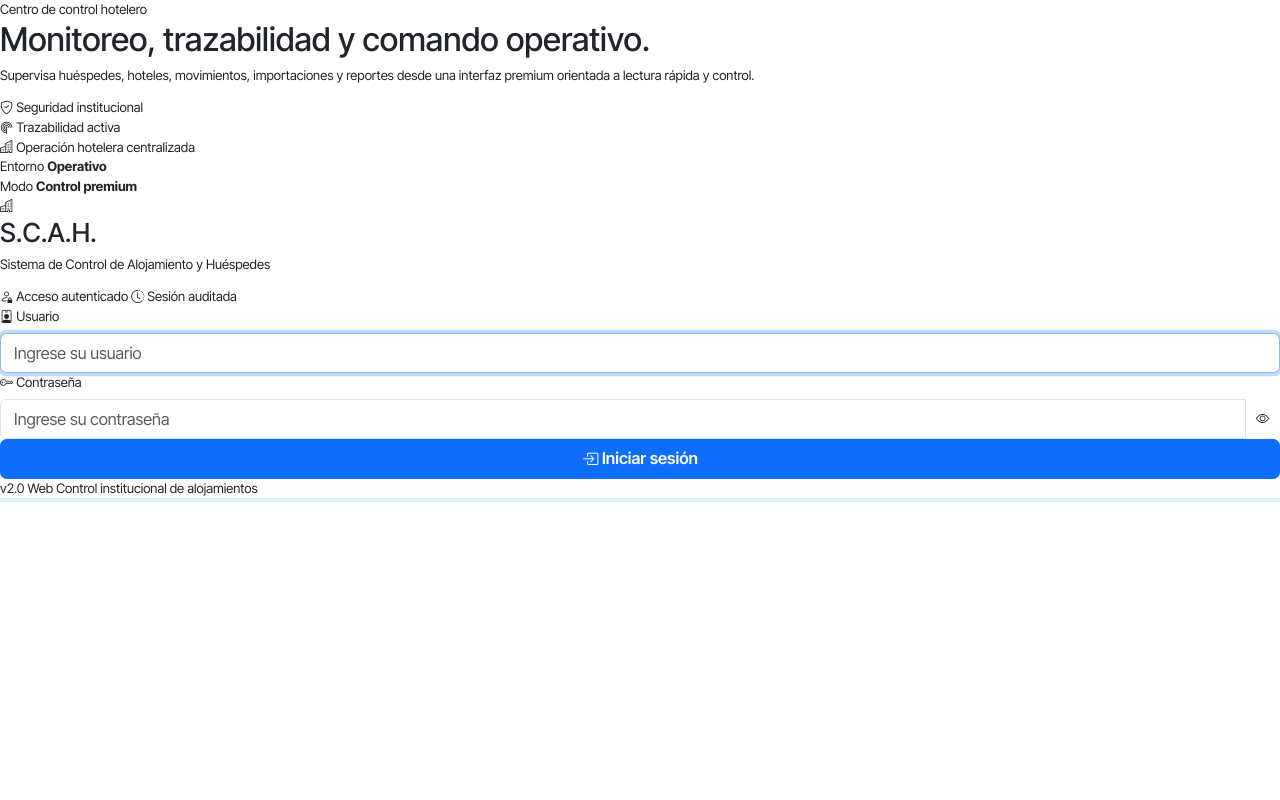
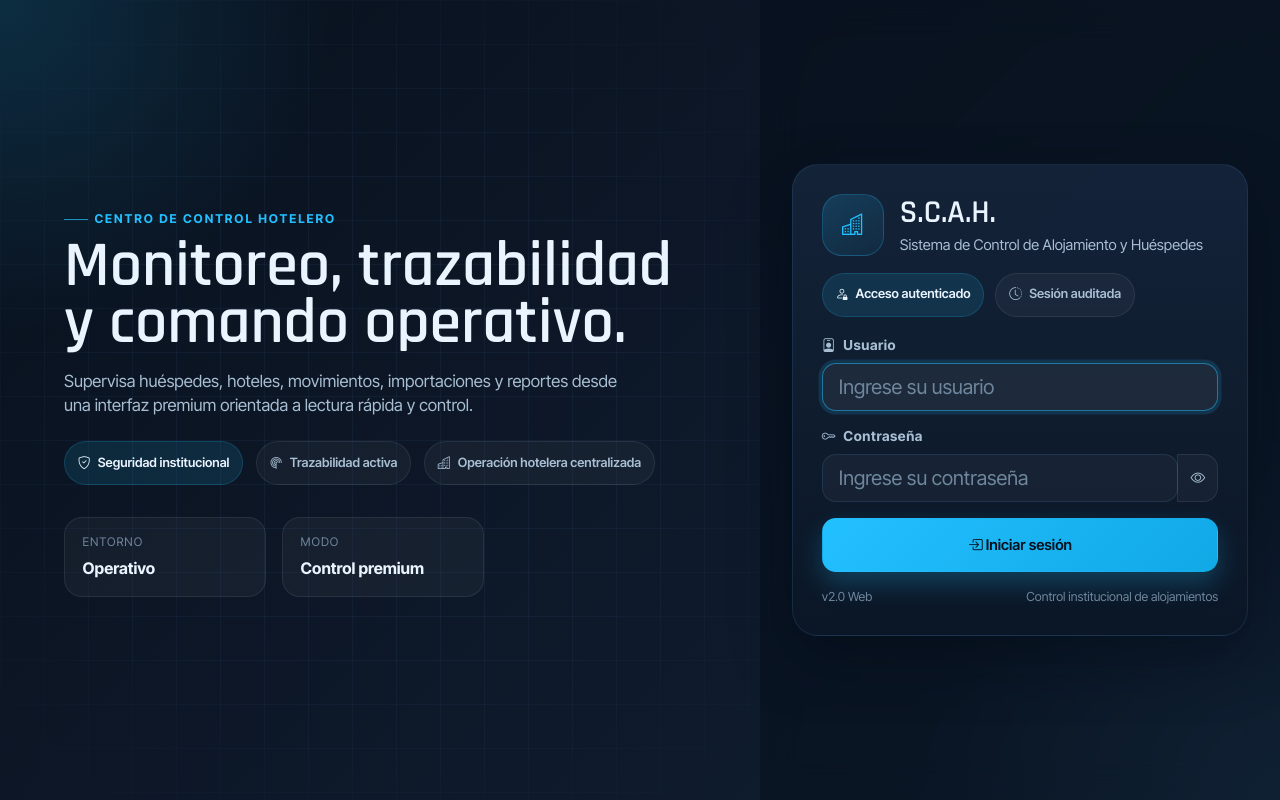
Before and after one commit to desarrolloramon829-spec/Sistema-de-control-de-alojamiento-y-huespedes-S.C.A.H.-, a Flask app: page /login in a window 1280 px wide. Run offline with Flask 3, Linux system fonts and the light colour scheme.

Commit message:
feat: actualizar estilos CSS para mejorar la interfaz de usuario y la experiencia visual

```diff
--- a/web/static/css/custom.css
+++ b/web/static/css/custom.css
@@ -1,12 +1,10 @@
 /* S.C.A.H. Web - Command Center Theme */
 
 :root {
-  --text-secondary: #bdd1e4;
-  --text-muted: #8fa7bc;
   --bg-absolute: #0a1220;
   --bg-main: #0f1b2d;
   --surface-1: #14243a;
-  line-height: 1.5;
+  --surface-2: #18304a;
   --surface-3: #203956;
   --border-subtle: #294766;
   --text-primary: #eaf4ff;
@@ -19,8 +17,6 @@
   --danger: #e25555;
   --info: #67b7ff;
   --overlay: rgba(6, 14, 24, 0.72);
-  outline-offset: 3px;
-  box-shadow: 0 0 0 4px rgba(35, 192, 255, 0.18);
   --shadow-soft: 0 18px 45px rgba(2, 10, 22, 0.32);
   --shadow-panel: 0 24px 60px rgba(1, 7, 18, 0.42);
   --transition-fast: 0.18s ease;
@@ -28,8 +24,9 @@
   --radius-xl: 24px;
   --radius-lg: 18px;
   --radius-md: 14px;
-  font-size: 0.82rem;
-  font-weight: 650;
+  --topbar-height: 78px;
+  --sidebar-width: 292px;
+}
 
 html,
 body {
@@ -37,7 +34,7 @@ body {
 }
 
 body {
-  min-height: 42px;
+  margin: 0;
   font-family:
     'Inter Tight',
     'Segoe UI',
@@ -47,57 +44,54 @@ body {
   background:
     radial-gradient(
       circle at top right,
-  color: var(--text-primary);
-  border-color: rgba(255, 255, 255, 0.14);
-  background: rgba(255, 255, 255, 0.06);
+      rgba(35, 192, 255, 0.12),
+      transparent 24%
+    ),
     radial-gradient(
       circle at bottom left,
       rgba(103, 183, 255, 0.08),
       transparent 22%
-  background: rgba(255, 255, 255, 0.12);
+    ),
     linear-gradient(180deg, #0a1220 0%, #0d1727 48%, #0f1b2d 100%);
   color: var(--text-primary);
   line-height: 1.45;
 }
-  min-width: 44px;
-  min-height: 44px;
 
 a {
   color: inherit;
-  min-width: 44px;
-  min-height: 44px;
+  text-decoration: none;
   transition:
     color var(--transition-fast),
     opacity var(--transition-fast);
-  color: var(--text-secondary);
+}
+
+a:hover {
+  color: #6fd7ff;
+}
 
 button,
 input,
-  color: #6fd7ff;
-  text-decoration: underline;
-  text-decoration-thickness: 1px;
-  text-underline-offset: 0.18em;
+select,
 textarea {
   transition:
     transform var(--transition-fast),
-  color: #eaf9ff;
     background-color var(--transition-fast),
     box-shadow var(--transition-fast),
+    border-color var(--transition-fast),
     color var(--transition-fast);
 }
 
 :where(
   a,
   button,
-  min-height: 64px;
   input,
   select,
   textarea,
-  min-height: 44px;
-  display: inline-flex;
-  align-items: center;
   .nav-link,
-  .quick-action-tile
+  .quick-action-tile,
+  .btn,
+  .form-control,
+  .form-select
 ):focus-visible {
   outline: 2px solid rgba(35, 192, 255, 0.9);
   outline-offset: 2px;
@@ -106,21 +100,21 @@ textarea {
 .app-body {
   overflow-x: hidden;
 }
-  color: var(--text-primary);
 
 .fade-up {
   opacity: 0;
   transform: translateY(14px);
   transition:
-  min-height: 44px;
-  padding-top: 0.55rem;
-  padding-bottom: 0.55rem;
     opacity 0.32s ease,
     transform 0.32s ease;
 }
 
 .is-loaded .fade-up,
 .login-body .fade-up {
+  opacity: 1;
+  transform: translateY(0);
+}
+
 .form-control,
 .form-select,
 .status-pill,
@@ -129,15 +123,14 @@ textarea {
 .chart-type-btn,
 .stats-selector-grid .stat-btn,
 .form-mobile-nav a,
-  .report-format-check {
-}
-
-.section-kicker {
+.report-format-check,
 .ops-link,
 .sidebar-nav .nav-link,
 .quick-action-tile {
   min-height: 44px;
 }
+
+.section-kicker {
   display: inline-flex;
   align-items: center;
   gap: 0.4rem;
@@ -1415,9 +1408,9 @@ textarea {
 .login-visual-panel {
   position: relative;
   overflow: hidden;
-  padding: 3rem clamp(2rem, 5vw, 5rem);
-  display: flex;
-  align-items: flex-end;
+  padding: clamp(2.5rem, 5vh, 4.5rem) clamp(2rem, 5vw, 5rem);
+  display: flex;
+  align-items: center;
 }
 
 .login-visual-grid {
@@ -1433,7 +1426,8 @@ textarea {
 .login-visual-copy {
   position: relative;
   z-index: 1;
-  max-width: 680px;
+  width: min(100%, 700px);
+  margin-right: auto;
 }
 
 .login-visual-copy h1 {
```
Lines whose indentation alone changed are shown as unchanged.
